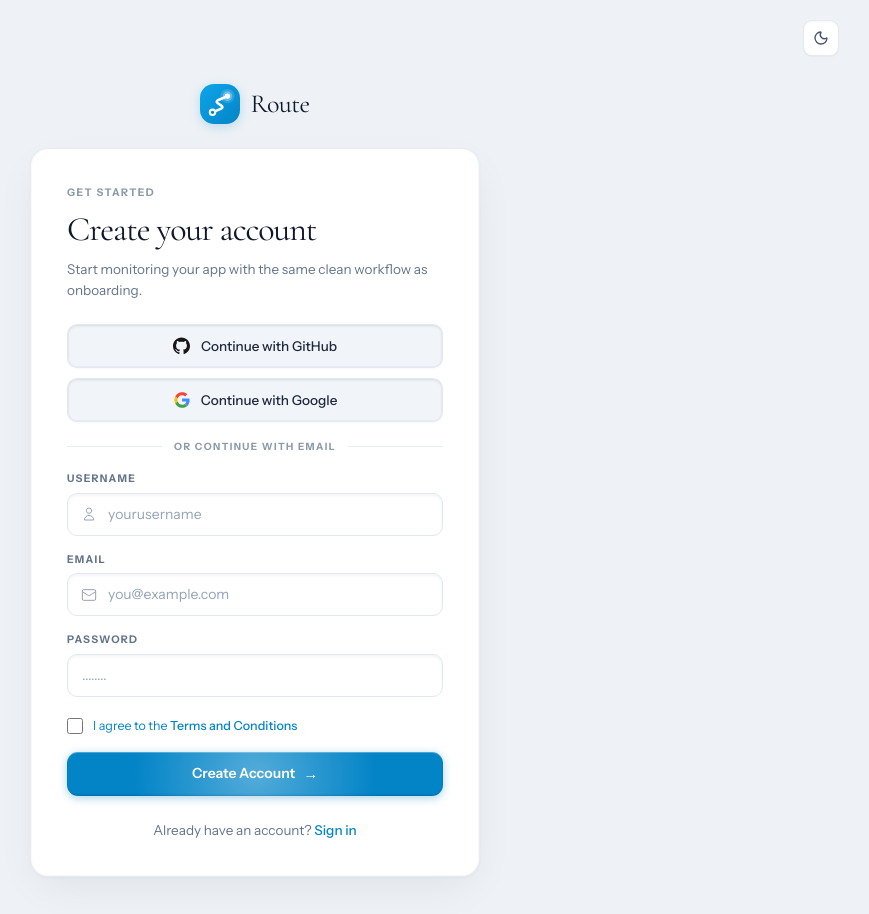
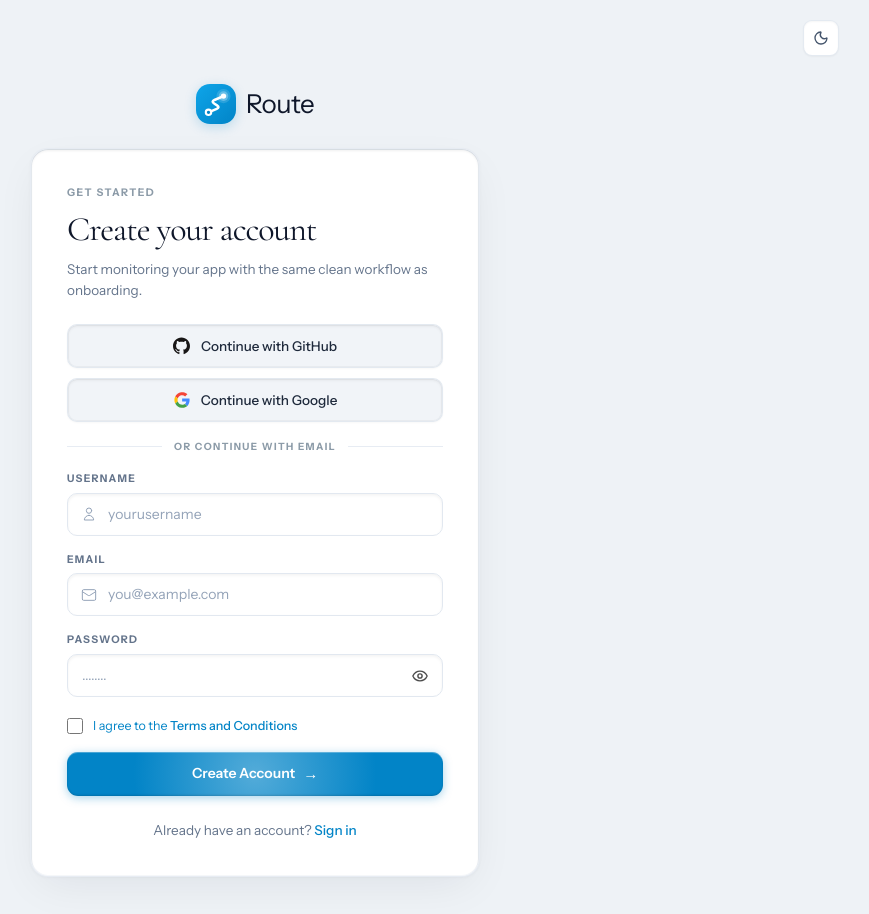
Before and after one commit to saksham-rathore/Route, a Next.js app: page /sign-up in a window 1280 px wide. Shown: the top 914 px of the page, without its empty margins (385-1254 px from the left). Built offline with nearby package versions, Linux system fonts and the light colour scheme.

Commit message:
feat: add sign-in and sign-up pages with eye toggle icons

```diff
--- a/src/app/sign-in/page.tsx
+++ b/src/app/sign-in/page.tsx
@@ -1,10 +1,11 @@
 "use client";
 
-import React from "react";
+import React, { useState } from "react";
 import Link from "next/link";
 import { Moon, GitBranch } from "lucide-react";
 
 export default function SignInPage() {
+  const [showPassword, setShowPassword] = useState(false);
   return (
     <div className="min-h-screen w-full bg-[#eef2f6] flex flex-col font-instrument-sans antialiased text-[#0f172a]">
       {/* Top Bar with Theme Toggle on Right */}
@@ -33,7 +34,7 @@ export default function SignInPage() {
               alt="Route"
               className="h-10 w-10 object-contain rounded-xl shadow-[0_3px_12px_rgba(2,132,199,0.22)] transition-transform duration-200 group-hover:scale-105"
             />
-            <span className="font-lastik text-[26px] font-normal leading-none tracking-[-0.02em] text-[#0f172a]">
+            <span className="text-[26px] font-normal leading-none tracking-[-0.02em] text-[#0f172a]">
               Route
             </span>
           </Link>
@@ -41,10 +42,10 @@ export default function SignInPage() {
 
         {/* Card with Inside Shadow Border */}
         <div
-          className="w-full max-w-[450px] rounded-[18px] border border-slate-200/80 bg-white p-7 sm:p-9"
+          className="w-full max-w-[450px] rounded-[18px] border border-slate-200/80 bg-white p-7 sm:p-9 inside-shadow"
           style={{
             boxShadow:
-              "inset 0 1.5px 3px rgba(255, 255, 255, 0.9), inset 0 0 0 1px rgba(0, 0, 0, 0.03), 0 14px 45px -10px rgba(15, 23, 42, 0.08), 0 1px 3px rgba(0, 0, 0, 0.03)",
+              "inset 0 1.5px 3px 0 rgba(0, 0, 0, 0.08), inset 0 -1px 2px 0 rgba(255, 255, 255, 0.9), inset 0 0 0 1px rgba(226, 232, 240, 0.9), 0 14px 45px -10px rgba(15, 23, 42, 0.08), 0 1px 3px rgba(0, 0, 0, 0.03)",
           }}
         >
           {/* Category Header */}
@@ -132,14 +133,28 @@ export default function SignInPage() {
                   Forgot password?
                 </a>
               </div>
+              <div className="relative">
                 <input
-                type="password"
+                  type={showPassword ? "text" : "password"}
                   placeholder="........"
                   style={{
                     boxShadow: "inset 0 1.5px 3px rgba(0, 0, 0, 0.05)",
                   }}
-                className="w-full rounded-[10px] border border-slate-200 bg-white px-3.5 py-2.5 text-[14px] text-[#0f172a] placeholder-[#94a3b8] outline-none transition-all focus:border-[#0284c7] focus:ring-2 focus:ring-[#0284c7]/10 font-instrument-sans"
+                  className="w-full rounded-[10px] border border-slate-200 bg-white pl-3.5 pr-10 py-2.5 text-[14px] text-[#0f172a] placeholder-[#94a3b8] outline-none transition-all focus:border-[#0284c7] focus:ring-2 focus:ring-[#0284c7]/10 font-instrument-sans"
                 />
+                <button
+                  type="button"
+                  onClick={() => setShowPassword((prev) => !prev)}
+                  className="absolute inset-y-0 right-0 flex items-center pr-3.5 cursor-pointer text-slate-500 hover:text-slate-800 transition-colors"
+                  aria-label={showPassword ? "Hide password" : "Show password"}
+                >
+                  <img
+                    src={showPassword ? "/EyeClose.svg" : "/Eye.svg"}
+                    alt={showPassword ? "Hide password" : "Show password"}
+                    className="h-[18px] w-[18px] object-contain opacity-70 hover:opacity-100 transition-opacity"
+                  />
+                </button>
+              </div>
             </div>
 
             {/* Checkbox */}
--- a/src/app/sign-up/page.tsx
+++ b/src/app/sign-up/page.tsx
@@ -1,10 +1,11 @@
 "use client";
 
-import React from "react";
+import React, { useState } from "react";
 import Link from "next/link";
 import { Moon, GitBranch } from "lucide-react";
 
 export default function SignUpPage() {
+  const [showPassword, setShowPassword] = useState(false);
   return (
     <div className="min-h-screen w-full bg-[#eef2f6] flex flex-col font-instrument-sans antialiased text-[#0f172a]">
       {/* Top Bar with Theme Toggle on Right */}
@@ -33,7 +34,7 @@ export default function SignUpPage() {
               alt="Route"
               className="h-10 w-10 object-contain rounded-xl shadow-[0_3px_12px_rgba(2,132,199,0.22)] transition-transform duration-200 group-hover:scale-105"
             />
-            <span className="font-lastik text-[26px] font-normal leading-none tracking-[-0.02em] text-[#0f172a]">
+            <span className="text-[26px] font-normal leading-none tracking-[-0.02em] text-[#0f172a]">
               Route
             </span>
           </Link>
@@ -41,10 +42,10 @@ export default function SignUpPage() {
 
         {/* Card with Inside Shadow Border */}
         <div
-          className="w-full max-w-[450px] rounded-[18px] border border-slate-200/80 bg-white p-7 sm:p-9"
+          className="w-full max-w-[450px] rounded-[18px] border border-slate-200/80 bg-white p-7 sm:p-9 inside-shadow"
           style={{
             boxShadow:
-              "inset 0 1.5px 3px rgba(255, 255, 255, 0.9), inset 0 0 0 1px rgba(0, 0, 0, 0.03), 0 14px 45px -10px rgba(15, 23, 42, 0.08), 0 1px 3px rgba(0, 0, 0, 0.03)",
+              "inset 0 1.5px 3px 0 rgba(0, 0, 0, 0.08), inset 0 -1px 2px 0 rgba(255, 255, 255, 0.9), inset 0 0 0 1px rgba(226, 232, 240, 0.9), 0 14px 45px -10px rgba(15, 23, 42, 0.08), 0 1px 3px rgba(0, 0, 0, 0.03)",
           }}
         >
           {/* Category Header */}
@@ -155,17 +156,33 @@ export default function SignUpPage() {
             </div>
 
             <div>
-              <label className="block text-[10.5px] font-bold text-[#64748b] tracking-[0.12em] uppercase mb-1.5 font-instrument-sans">
+              <div className="flex justify-between items-center mb-1.5">
+                <label className="block text-[10.5px] font-bold text-[#64748b] tracking-[0.12em] uppercase font-instrument-sans">
                   PASSWORD
                 </label>
+              </div>
+              <div className="relative">
                 <input
-                type="password"
+                  type={showPassword ? "text" : "password"}
                   placeholder="........"
                   style={{
                     boxShadow: "inset 0 1.5px 3px rgba(0, 0, 0, 0.05)",
                   }}
-                className="w-full rounded-[10px] border border-slate-200 bg-white px-3.5 py-2.5 text-[14px] text-[#0f172a] placeholder-[#94a3b8] outline-none transition-all focus:border-[#0284c7] focus:ring-2 focus:ring-[#0284c7]/10 font-instrument-sans"
+                  className="w-full rounded-[10px] border border-slate-200 bg-white pl-3.5 pr-10 py-2.5 text-[14px] text-[#0f172a] placeholder-[#94a3b8] outline-none transition-all focus:border-[#0284c7] focus:ring-2 focus:ring-[#0284c7]/10 font-instrument-sans"
                 />
+                <button
+                  type="button"
+                  onClick={() => setShowPassword((prev) => !prev)}
+                  className="absolute inset-y-0 right-0 flex items-center pr-3.5 cursor-pointer text-slate-500 hover:text-slate-800 transition-colors"
+                  aria-label={showPassword ? "Hide password" : "Show password"}
+                >
+                  <img
+                    src={showPassword ? "/EyeClose.svg" : "/Eye.svg"}
+                    alt={showPassword ? "Hide password" : "Show password"}
+                    className="h-[18px] w-[18px] object-contain opacity-70 hover:opacity-100 transition-opacity"
+                  />
+                </button>
+              </div>
             </div>
 
             {/* Checkbox */}
```
Also changed, not shown: public/Eye.svg (added), public/EyeClose.svg (added). Lines whose indentation alone changed are shown as unchanged.
